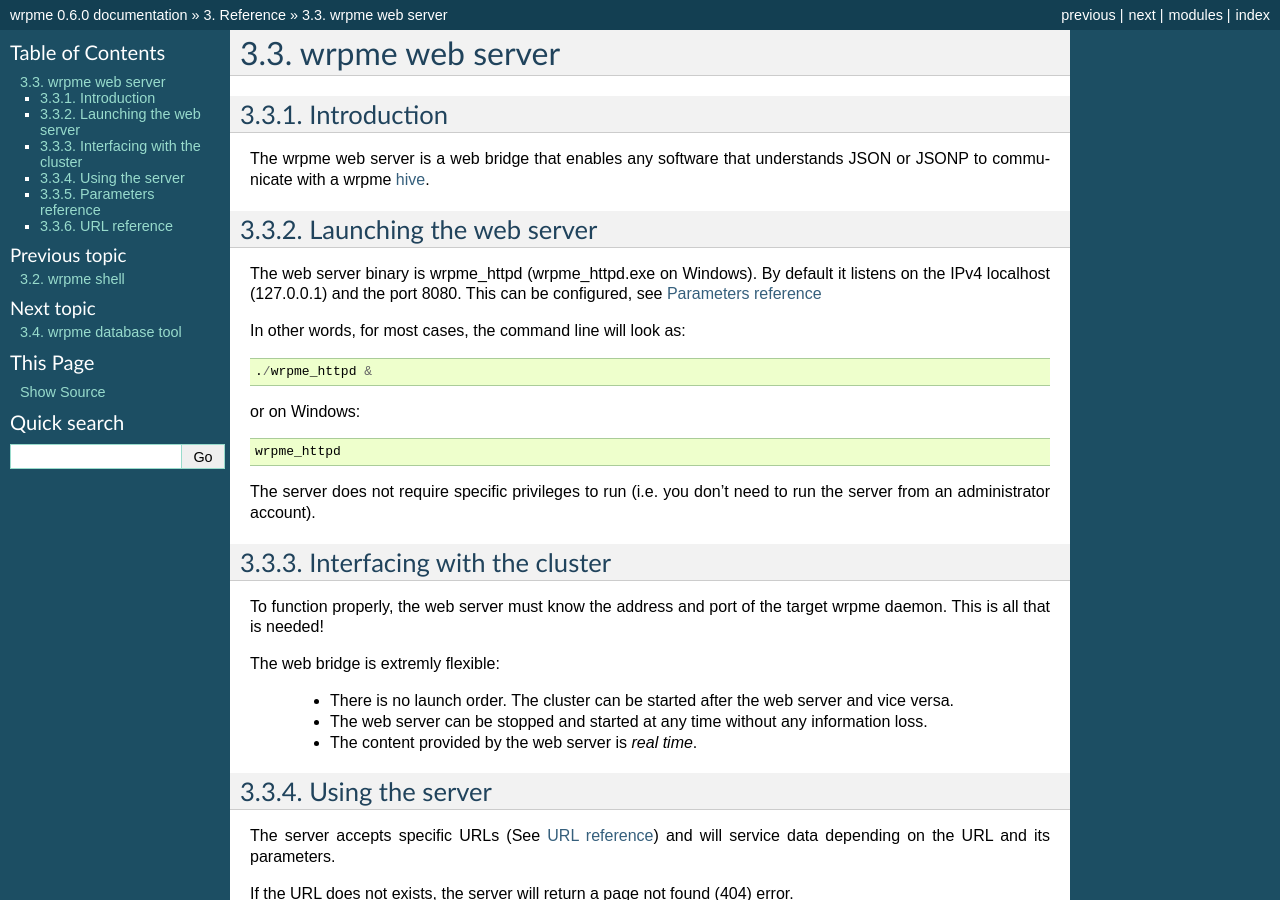
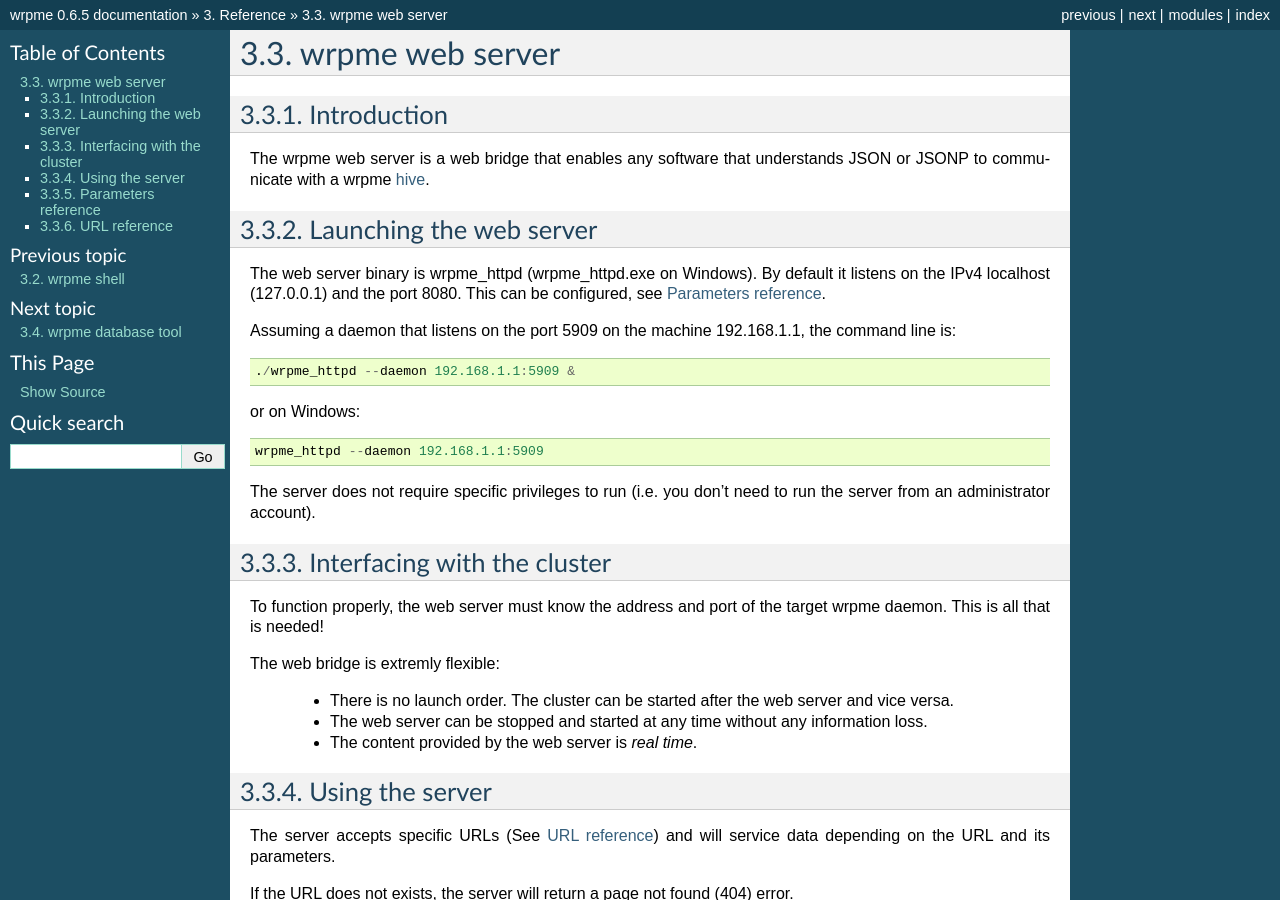
Before and after one commit to iltommi/qdb-documentation, a Sphinx documentation site: the page built from source/reference/wrpme_httpd.rst, in a window 1280 px wide and 900 px high. Built offline with Sphinx 7.4.7, drawn with Linux system fonts in a browser that asks for light colours; formulas are drawn with MathJax 3; some of the changed text lies outside the part shown.

Commit message:
Updated tutorials

```diff
--- a/source/changes.rst
+++ b/source/changes.rst
@@ -7,12 +7,12 @@ v0.6.5 - 06/01/2012
     * Client API: Major performance increase (up to 100%) for small entries (below 1 kiB)
     * Client API: Added more error codes
     * Client API: Added status query function
-    * Client API: Added new, atomic, get and update function
-    * Client API: Added experimental "remove_all" function
+    * Client API: Added new, atomic, "get and update" function
+    * Client API: Added experimental "remove all" function
     * Daemon: Greatly improved scalability for machines with more than 4 physical cores
     * Daemon: Removed obsolete options
     * Daemon: Improved Windows console logging performance
-    * Upgraded LevelDB
+    * Upgraded to LevelDB 1.4
     * Upgraded to Boost 1.49.0
 
 v0.6.0 - 01/16/2011
--- a/source/conf.py
+++ b/source/conf.py
@@ -50,7 +50,7 @@ copyright = u'2012, Bureau 14 SARL'
 # The short X.Y version.
 version = '0.6'
 # The full version, including alpha/beta/rc tags.
-release = '0.6.0'
+release = '0.6.5'
 
 # The language for content autogenerated by Sphinx. Refer to documentation
 # for a list of supported languages.
--- a/source/reference/wrpme_httpd.rst
+++ b/source/reference/wrpme_httpd.rst
@@ -11,15 +11,15 @@ The wrpme web server is a web bridge that enables any software that understands
 Launching the web server
 ========================
 
-The web server binary is wrpme_httpd (wrpme_httpd.exe on Windows). By default it listens on the IPv4 localhost (127.0.0.1) and the port 8080. This can be configured, see :ref:`wrpme_httpd-parameters-reference`
+The web server binary is wrpme_httpd (wrpme_httpd.exe on Windows). By default it listens on the IPv4 localhost (127.0.0.1) and the port 8080. This can be configured, see :ref:`wrpme_httpd-parameters-reference`.
 
-In other words, for most cases, the command line will look as: ::
+Assuming a daemon that listens on the port 5909 on the machine 192.168.1.1, the command line is::
 
-    ./wrpme_httpd &
+    ./wrpme_httpd --daemon 192.168.1.1:5909 &
 
-or on Windows: ::
+or on Windows::
 
-    wrpme_httpd
+    wrpme_httpd --daemon 192.168.1.1:5909
 
 The server does not require specific privileges to run (i.e. you don't need to run the server from an administrator account).
 
--- a/source/tutorials/tut_quick.rst
+++ b/source/tutorials/tut_quick.rst
@@ -39,9 +39,9 @@ All information is available in both JSON and JSONP format.
 
  #. Run the server
 
-    By default the server will listen on the localhost and on the port 8080. We may want to listen on all IPv4 interfaces instead. Run it as such::
+    By default the server will listen on the localhost and on the port 8080. We may want to listen on all IPv4 interfaces instead. Note that we need to specify the daemon's address (192.168.1.1 on the port 303 in our example)::
 
-      wrpme_httpd --address=0.0.0.0:8080
+      wrpme_httpd --address=0.0.0.0:8080 --daemon=192.168.1.1:303
 
  #. Test it from a browser
 
```
